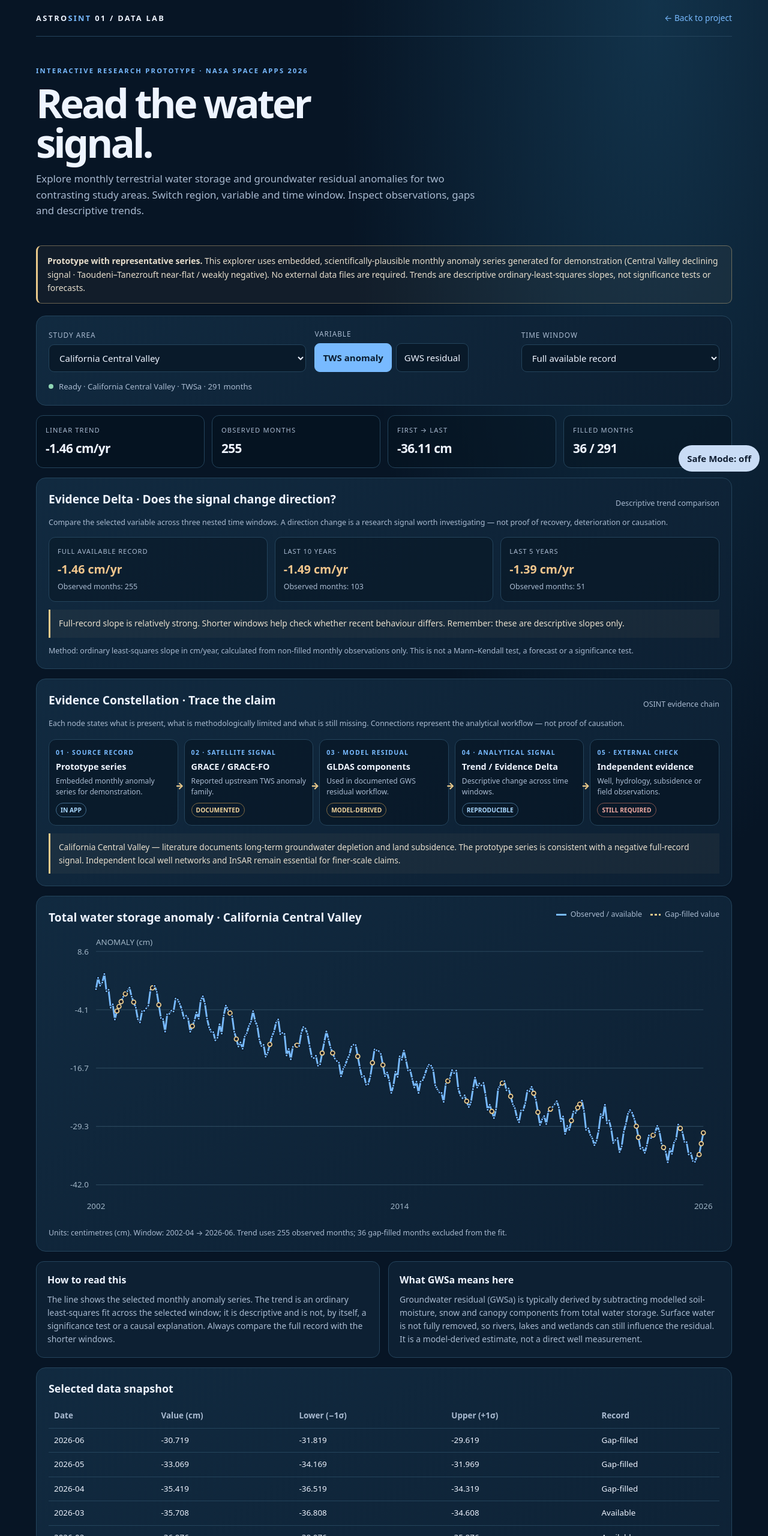
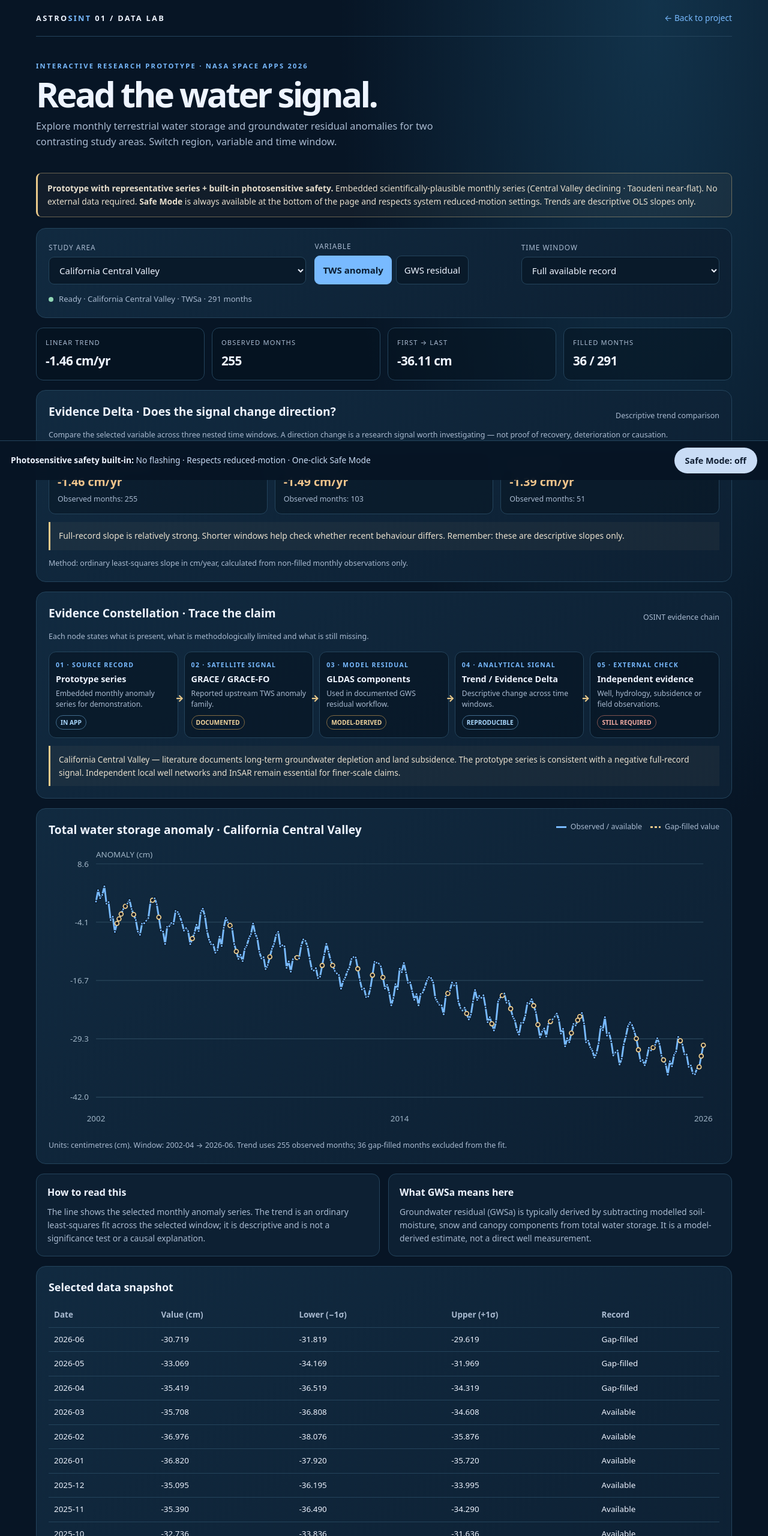
Before and after one commit to pamelazennaro87-creator/AstrOsint01, a plain HTML site: page explorer/index.html in a window 1280 px wide. Shown: the top 2560 px of the page at 60% size. Drawn offline with Linux system fonts and the light colour scheme.

Commit message:
Explorer: highly visible fixed Safe Mode bar + explicit photosensitive safety messaging

```diff
--- a/explorer/index.html
+++ b/explorer/index.html
@@ -6,20 +6,20 @@
 <meta name="theme-color" content="#071525">
 <title>AstrOsint01 | Water Signal Explorer</title>
 <style>
-:root{color-scheme:dark;--bg:#071525;--panel:#0d2033;--panel2:#112a40;--line:#24445c;--ink:#eef4ff;--muted:#a9bad0;--cyan:#78baff;--gold:#e9c98b;--red:#ee9a91;--green:#8fd6b5}
+:root{color-scheme:dark;--bg:#071525;--panel:#0d2033;--panel2:#112a40;--line:#24445c;--ink:#eef4ff;--muted:#a9bad0;--cyan:#78baff;--gold:#e9c98b;--red:#ee9a91;--green:#8fd6b5;--safe:#c9dcf5}
 *{box-sizing:border-box}html{scroll-behavior:smooth}
-body{margin:0;background:radial-gradient(ellipse at 85% 0%,#12334b 0,transparent 34%),var(--bg);color:var(--ink);font:15px/1.6 system-ui,-apple-system,"Segoe UI",sans-serif}
+body{margin:0;background:radial-gradient(ellipse at 85% 0%,#12334b 0,transparent 34%),var(--bg);color:var(--ink);font:15px/1.6 system-ui,-apple-system,"Segoe UI",sans-serif;padding-bottom:70px}
 a{color:var(--cyan);text-underline-offset:3px}
 a:focus-visible,button:focus-visible,select:focus-visible{outline:3px solid var(--gold);outline-offset:3px}
 .wrap{width:min(1160px,calc(100% - 36px));margin:auto}
 .top{display:flex;justify-content:space-between;align-items:center;gap:15px;padding:19px 0;border-bottom:1px solid var(--line)}
 .brand{font-size:.8rem;font-weight:850;letter-spacing:.18em}.brand span{color:var(--cyan)}
 .back{font-size:.86rem;text-decoration:none}
-.hero{padding:48px 0 24px}
+.hero{padding:40px 0 20px}
 .eyebrow{font-size:.7rem;color:var(--cyan);font-weight:800;letter-spacing:.2em;text-transform:uppercase}
-h1{font-size:clamp(2.3rem,5.5vw,4.2rem);line-height:.98;letter-spacing:-.06em;margin:12px 0 14px}
-.hero p{max-width:740px;color:var(--muted);font-size:1.05rem;margin:0}
-.notice{margin:20px 0;padding:14px 16px;border:1px solid rgba(233,201,139,.4);border-left:3px solid var(--gold);background:rgba(233,201,139,.05);border-radius:9px;color:#e8dfcd;font-size:.87rem}
+h1{font-size:clamp(2.1rem,5vw,3.6rem);line-height:.98;letter-spacing:-.06em;margin:10px 0 12px}
+.hero p{max-width:740px;color:var(--muted);font-size:1.02rem;margin:0}
+.notice{margin:18px 0;padding:14px 16px;border:1px solid rgba(233,201,139,.4);border-left:3px solid var(--gold);background:rgba(233,201,139,.05);border-radius:9px;color:#e8dfcd;font-size:.87rem}
 .panel{background:linear-gradient(145deg,var(--panel2),var(--panel));border:1px solid var(--line);border-radius:16px;padding:20px;margin:16px 0}
 .controls{display:grid;grid-template-columns:1.3fr 1fr 1fr;gap:14px;align-items:end}
 label{display:block;color:var(--muted);font-size:.74rem;letter-spacing:.08em;text-transform:uppercase;margin-bottom:6px}
@@ -76,7 +76,11 @@ th,td{text-align:left;padding:9px;border-bottom:1px solid var(--line)}
 th{color:var(--muted);font-weight:650}td{font-variant-numeric:tabular-nums}
 footer{padding:24px 0 42px;color:var(--muted);font-size:.8rem}
 .foot{border-top:1px solid var(--line);padding-top:16px;display:flex;justify-content:space-between;gap:12px;flex-wrap:wrap}
-.safe{position:fixed;right:14px;bottom:14px;background:#c9dcf5;color:#101e32;border:0;border-radius:999px;padding:10px 14px;font-weight:800;cursor:pointer;z-index:5}
+.safe-bar{position:fixed;left:0;right:0;bottom:0;background:rgba(7,21,37,.94);border-top:1px solid #24445c;padding:11px 18px;display:flex;align-items:center;justify-content:space-between;gap:14px;z-index:50;backdrop-filter:blur(8px)}
+.safe-label{color:#c9dcf5;font-size:.86rem}
+.safe-label strong{color:#eef4ff}
+.safe{background:var(--safe);color:#101e32;border:0;border-radius:999px;padding:10px 18px;font-weight:800;cursor:pointer;font-size:.9rem;white-space:nowrap}
+body.safe-mode .safe{background:var(--green);color:#062016}
 body.safe-mode *,body.safe-mode *:before,body.safe-mode *:after{animation:none!important;transition:none!important;scroll-behavior:auto!important}
 @media(max-width:760px){
   .constellation{grid-template-columns:1fr}
@@ -88,7 +92,7 @@ body.safe-mode *,body.safe-mode *:before,body.safe-mode *:after{animation:none!i
   .kpis{grid-template-columns:1fr 1fr}
   .details{grid-template-columns:1fr}
   .panel{padding:15px}
-  .hero{padding-top:36px}
+  .safe-bar{flex-direction:column;align-items:stretch;gap:8px;text-align:center}
 }
 @media(max-width:420px){.controls{grid-template-columns:1fr}.controls>div:first-child{grid-column:auto}}
 @media(prefers-reduced-motion:reduce){html{scroll-behavior:auto}*,*:before,*:after{animation:none!important;transition:none!important}}
@@ -103,12 +107,12 @@ body.safe-mode *,body.safe-mode *:before,body.safe-mode *:after{animation:none!i
 <main class="wrap">
 <section class="hero">
   <div class="eyebrow">Interactive research prototype · NASA Space Apps 2026</div>
-  <h1>Read the water<br>signal.</h1>
-  <p>Explore monthly terrestrial water storage and groundwater residual anomalies for two contrasting study areas. Switch region, variable and time window. Inspect observations, gaps and descriptive trends.</p>
+  <h1>Read the water signal.</h1>
+  <p>Explore monthly terrestrial water storage and groundwater residual anomalies for two contrasting study areas. Switch region, variable and time window.</p>
 </section>
 
 <div class="notice">
-  <strong>Prototype with representative series.</strong> This explorer uses embedded, scientifically-plausible monthly anomaly series generated for demonstration (Central Valley declining signal · Taoudeni–Tanezrouft near-flat / weakly negative). No external data files are required. Trends are descriptive ordinary-least-squares slopes, not significance tests or forecasts.
+  <strong>Prototype with representative series + built-in photosensitive safety.</strong> Embedded scientifically-plausible monthly series (Central Valley declining · Taoudeni near-flat). No external data required. <strong>Safe Mode</strong> is always available at the bottom of the page and respects system reduced-motion settings. Trends are descriptive OLS slopes only.
 </div>
 
 <section class="panel" aria-label="Explorer controls">
@@ -161,7 +165,7 @@ body.safe-mode *,body.safe-mode *:before,body.safe-mode *:after{animation:none!i
     <div class="delta-card"><span>Last 5 years</span><strong id="delta5">—</strong><small id="delta5N">Observed months: —</small></div>
   </div>
   <div class="delta-note" id="deltaInterpretation" role="status">Calculating…</div>
-  <p class="caption">Method: ordinary least-squares slope in cm/year, calculated from non-filled monthly observations only. This is not a Mann–Kendall test, a forecast or a significance test.</p>
+  <p class="caption">Method: ordinary least-squares slope in cm/year, calculated from non-filled monthly observations only.</p>
 </section>
 
 <section class="panel" aria-labelledby="constellationTitle">
@@ -169,7 +173,7 @@ body.safe-mode *,body.safe-mode *:before,body.safe-mode *:after{animation:none!i
     <h2 id="constellationTitle">Evidence Constellation · Trace the claim</h2>
     <span class="caption">OSINT evidence chain</span>
   </div>
-  <p class="caption">Each node states what is present, what is methodologically limited and what is still missing. Connections represent the analytical workflow — not proof of causation.</p>
+  <p class="caption">Each node states what is present, what is methodologically limited and what is still missing.</p>
   <div class="constellation" id="constellationGraph" aria-live="polite">
     <div class="constellation-node">
       <div class="node-step">01 · Source record</div>
@@ -224,11 +228,11 @@ body.safe-mode *,body.safe-mode *:before,body.safe-mode *:after{animation:none!i
 <section class="details">
   <div class="detail">
     <h3>How to read this</h3>
-    <p>The line shows the selected monthly anomaly series. The trend is an ordinary least-squares fit across the selected window; it is descriptive and is not, by itself, a significance test or a causal explanation. Always compare the full record with the shorter windows.</p>
+    <p>The line shows the selected monthly anomaly series. The trend is an ordinary least-squares fit across the selected window; it is descriptive and is not a significance test or a causal explanation.</p>
   </div>
   <div class="detail">
     <h3>What GWSa means here</h3>
-    <p>Groundwater residual (GWSa) is typically derived by subtracting modelled soil-moisture, snow and canopy components from total water storage. Surface water is not fully removed, so rivers, lakes and wetlands can still influence the residual. It is a model-derived estimate, not a direct well measurement.</p>
+    <p>Groundwater residual (GWSa) is typically derived by subtracting modelled soil-moisture, snow and canopy components from total water storage. It is a model-derived estimate, not a direct well measurement.</p>
   </div>
 </section>
 
@@ -240,7 +244,7 @@ body.safe-mode *,body.safe-mode *:before,body.safe-mode *:after{animation:none!i
       <tbody id="rows"><tr><td colspan="5">Loading…</td></tr></tbody>
     </table>
   </div>
-  <p class="caption">The table lists the most recent 12 records in the selected window.</p>
+  <p class="caption">Most recent 12 records in the selected window.</p>
 </section>
 </main>
 
@@ -251,15 +255,15 @@ body.safe-mode *,body.safe-mode *:before,body.safe-mode *:after{animation:none!i
   </div>
 </footer>
 
-<button class="safe" id="safeToggle" type="button" aria-pressed="false">Safe Mode: off</button>
+<div class="safe-bar" role="region" aria-label="Photosensitive safety controls">
+  <span class="safe-label"><strong>Photosensitive safety built-in:</strong> No flashing · Respects reduced-motion · One-click Safe Mode</span>
+  <button class="safe" id="safeToggle" type="button" aria-pressed="false">Safe Mode: off</button>
+</div>
 
 <script>
 (function(){
 'use strict';
-
-// Lightweight seeded PRNG (Mulberry32)
 function mulberry32(a){return function(){a|=0;a=a+0x6D2B79F5|0;var t=Math.imul(a^a>>>15,1|a);t=t+Math.imul(t^t>>>7,61|t)^t;return((t^t>>>14)>>>0)/4294967296}}
-
 function generateSeries(config){
   const {trendPerYear, seasonalAmp, noise, fillRate, seed, n=291} = config;
   const rand = mulberry32(seed);
@@ -291,7 +295,6 @@ function generateSeries(config){
   }
   return rows;
 }
-
 const DATA = {
   california: {
     TWSa: generateSeries({trendPerYear:-1.45, seasonalAmp:3.1, noise:2.0, fillRate:0.12, seed:42}),
@@ -302,27 +305,11 @@ const DATA = {
     GWSa: generateSeries({trendPerYear:-0.33, seasonalAmp:1.4, noise:1.25, fillRate:0.10, seed:45})
   }
 };
-
-const labels = {
-  california: 'California Central Valley',
-  taoudeni: 'Taoudeni–Tanezrouft Basin'
-};
-
-let region = 'california';
-let variable = 'TWSa';
-let period = 'all';
-
+const labels = { california: 'California Central Valley', taoudeni: 'Taoudeni–Tanezrouft Basin' };
+let region = 'california', variable = 'TWSa', period = 'all';
 const $ = id => document.getElementById(id);
-
-function fmt(v, d=2){
-  return Number.isFinite(v) ? v.toFixed(d) : '—';
-}
-
-function monthIndex(dateStr){
-  const [y,m] = dateStr.split('-').map(Number);
-  return y*12 + (m-1);
-}
-
+function fmt(v, d=2){ return Number.isFinite(v) ? v.toFixed(d) : '—'; }
+function monthIndex(dateStr){ const [y,m] = dateStr.split('-').map(Number); return y*12 + (m-1); }
 function regression(rows){
   const valid = rows.filter(r => Number.isFinite(r.value));
   if(valid.length < 2) return null;
@@ -332,14 +319,10 @@ function regression(rows){
   const mx = xs.reduce((a,b)=>a+b,0)/n;
   const my = ys.reduce((a,b)=>a+b,0)/n;
   let num=0, den=0;
-  for(let i=0;i<n;i++){
-    num += (xs[i]-mx)*(ys[i]-my);
-    den += (xs[i]-mx)*(xs[i]-mx);
-  }
+  for(let i=0;i<n;i++){ num += (xs[i]-mx)*(ys[i]-my); den += (xs[i]-mx)*(xs[i]-mx); }
   if(den === 0) return null;
   return (num/den) * 12;
 }
-
 function filterPeriod(rows){
   if(period === 'all') return rows;
   const years = period === '10' ? 10 : 5;
@@ -348,17 +331,9 @@ function filterPeriod(rows){
   const cutoff = monthIndex(last.date) - years*12;
   return rows.filter(r => monthIndex(r.date) >= cutoff);
 }
-
-function setStatus(text){
-  $('statusText').textContent = text;
-  $('statusDot').className = 'dot ok';
-}
-
+function setStatus(text){ $('statusText').textContent = text; $('statusDot').className = 'dot ok'; }
 function updateDelta(rows){
-  const make = (subset) => {
-    const real = subset.filter(r => !r.filled);
-    return {slope: regression(real), n: real.length};
-  };
+  const make = (subset) => { const real = subset.filter(r => !r.filled); return {slope: regression(real), n: real.length}; };
   const full = make(rows);
   const last = rows[rows.length-1];
   if(!last) return;
@@ -366,77 +341,47 @@ function updateDelta(rows){
   const cut5  = monthIndex(last.date) - 60;
   const d10 = make(rows.filter(r => monthIndex(r.date) >= cut10));
   const d5  = make(rows.filter(r => monthIndex(r.date) >= cut5));
-
   const show = (el, nEl, obj) => {
-    if(obj.slope === null){
-      el.textContent = '—'; el.className = '';
-    } else {
-      el.textContent = (obj.slope>0?'+':'') + fmt(obj.slope) + ' cm/yr';
-      el.className = obj.slope > 0.05 ? 'delta-positive' : (obj.slope < -0.05 ? 'delta-negative' : '');
-    }
+    if(obj.slope === null){ el.textContent = '—'; el.className = ''; }
+    else { el.textContent = (obj.slope>0?'+':'') + fmt(obj.slope) + ' cm/yr'; el.className = obj.slope > 0.05 ? 'delta-positive' : (obj.slope < -0.05 ? 'delta-negative' : ''); }
     nEl.textContent = 'Observed months: ' + obj.n;
   };
   show($('deltaFull'), $('deltaFullN'), full);
   show($('delta10'),   $('delta10N'),   d10);
   show($('delta5'),    $('delta5N'),    d5);
-
   const s0 = full.slope||0, s2 = d5.slope||0;
   let msg = 'All three windows show a broadly consistent direction. ';
-  if((s0 > 0.1 && s2 < -0.1) || (s0 < -0.1 && s2 > 0.1)){
-    msg = 'Possible recent change of direction relative to the full record. Investigate further with independent data. ';
-  } else if(Math.abs(s0) > 0.9){
-    msg = 'Full-record slope is relatively strong. Shorter windows help check whether recent behaviour differs. ';
-  }
+  if((s0 > 0.1 && s2 < -0.1) || (s0 < -0.1 && s2 > 0.1)){ msg = 'Possible recent change of direction relative to the full record. Investigate further with independent data. '; }
+  else if(Math.abs(s0) > 0.9){ msg = 'Full-record slope is relatively strong. Shorter windows help check whether recent behaviour differs. '; }
   msg += 'Remember: these are descriptive slopes only.';
   $('deltaInterpretation').textContent = msg;
 }
-
 function updateConstellation(){
   const text = region === 'california'
     ? 'California Central Valley — literature documents long-term groundwater depletion and land subsidence. The prototype series is consistent with a negative full-record signal. Independent local well networks and InSAR remain essential for finer-scale claims.'
     : 'Taoudeni–Tanezrouft Basin — the prototype series is near-flat to weakly negative. This basin is not interchangeable with the Inner Niger Delta. Geographic definition and independent verification are required before any regional interpretation.';
   $('constellationAssessment').textContent = text;
 }
-
 function drawChart(data){
   const svg = $('chart');
   const W=920, H=390, L=65, R=22, T=22, B=48;
   const pw = W-L-R, ph = H-T-B;
-  if(data.length < 2){
-    svg.innerHTML = '<text x="460" y="190" text-anchor="middle" fill="#9fb4c5">Not enough data.</text>';
-    return;
-  }
+  if(data.length < 2){ svg.innerHTML = '<text x="460" y="190" text-anchor="middle" fill="#9fb4c5">Not enough data.</text>'; return; }
   const vals = data.map(d => d.value);
   const min = Math.min(...vals), max = Math.max(...vals);
   const pad = Math.max((max-min)*0.12, 0.6);
   const lo = min - pad, hi = max + pad;
   const x = i => L + i/(data.length-1)*pw;
   const y = v => T + (hi-v)/(hi-lo)*ph;
-
   let parts = [];
-  for(let j=0; j<=4; j++){
-    const v = lo + (hi-lo)*j/4;
-    const yy = y(v);
-    parts.push('<line class="gridline" x1="'+L+'" y1="'+yy+'" x2="'+(W-R)+'" y2="'+yy+'"/>');
-    parts.push('<text class="axis" x="'+(L-10)+'" y="'+(yy+4)+'" text-anchor="end">'+fmt(v,1)+'</text>');
-  }
-  [0, Math.floor((data.length-1)/2), data.length-1].forEach(i=>{
-    parts.push('<text class="axis" x="'+x(i)+'" y="'+(H-15)+'" text-anchor="middle">'+data[i].date.slice(0,4)+'</text>');
-  });
-
-  let path = '';
-  data.forEach((d,i)=> path += (i?' L':'M') + x(i).toFixed(1) + ' ' + y(d.value).toFixed(1));
+  for(let j=0; j<=4; j++){ const v = lo + (hi-lo)*j/4; const yy = y(v); parts.push('<line class="gridline" x1="'+L+'" y1="'+yy+'" x2="'+(W-R)+'" y2="'+yy+'"/>'); parts.push('<text class="axis" x="'+(L-10)+'" y="'+(yy+4)+'" text-anchor="end">'+fmt(v,1)+'</text>'); }
+  [0, Math.floor((data.length-1)/2), data.length-1].forEach(i=>{ parts.push('<text class="axis" x="'+x(i)+'" y="'+(H-15)+'" text-anchor="middle">'+data[i].date.slice(0,4)+'</text>'); });
+  let path = ''; data.forEach((d,i)=> path += (i?' L':'M') + x(i).toFixed(1) + ' ' + y(d.value).toFixed(1));
   parts.push('<path class="series" d="'+path+'"/>');
-
-  data.forEach((d,i)=>{
-    const cx = x(i), cy = y(d.value);
-    const cls = d.filled ? 'filled-dot' : 'real-dot';
-    parts.push('<circle class="'+cls+'" cx="'+cx+'" cy="'+cy+'" r="'+(d.filled?2.8:1.8)+'"><title>'+d.date+': '+fmt(d.value,3)+' cm ('+(d.filled?'gap-filled':'available')+')</title></circle>');
-  });
+  data.forEach((d,i)=>{ const cx = x(i), cy = y(d.value); const cls = d.filled ? 'filled-dot' : 'real-dot'; parts.push('<circle class="'+cls+'" cx="'+cx+'" cy="'+cy+'" r="'+(d.filled?2.8:1.8)+'"><title>'+d.date+': '+fmt(d.value,3)+' cm ('+(d.filled?'gap-filled':'available')+')</title></circle>'); });
   parts.push('<text class="axis" x="'+L+'" y="13">ANOMALY (cm)</text>');
   svg.innerHTML = parts.join('');
 }
-
 function render(){
   const series = DATA[region][variable];
   const windowed = filterPeriod(series);
@@ -445,27 +390,19 @@ function render(){
   const slope = regression(real);
   const first = real[0], last = real[real.length-1];
   const delta = (first && last) ? last.value - first.value : null;
-
   $('trend').textContent = slope === null ? '—' : ((slope>0?'+':'') + fmt(slope) + ' cm/yr');
   $('count').textContent = String(real.length);
   $('change').textContent = delta === null ? '—' : ((delta>0?'+':'') + fmt(delta) + ' cm');
   $('filled').textContent = fills.length + ' / ' + windowed.length;
-
   const varLabel = variable === 'TWSa' ? 'Total water storage' : 'Groundwater residual (GWSa)';
   $('chartTitle').textContent = varLabel + ' anomaly · ' + labels[region];
   $('chartCaption').textContent = 'Units: centimetres (cm). Window: ' + (windowed[0]?.date||'—') + ' → ' + (windowed[windowed.length-1]?.date||'—') + '. Trend uses ' + real.length + ' observed months; ' + fills.length + ' gap-filled months excluded from the fit.';
-
   drawChart(windowed);
   updateDelta(series);
   updateConstellation();
-
-  $('rows').innerHTML = windowed.slice(-12).reverse().map(r =>
-    '<tr><td>'+r.date+'</td><td>'+fmt(r.value,3)+'</td><td>'+fmt(r.lower,3)+'</td><td>'+fmt(r.upper,3)+'</td><td>'+(r.filled?'Gap-filled':'Available')+'</td></tr>'
-  ).join('') || '<tr><td colspan="5">No values in this window.</td></tr>';
-
+  $('rows').innerHTML = windowed.slice(-12).reverse().map(r => '<tr><td>'+r.date+'</td><td>'+fmt(r.value,3)+'</td><td>'+fmt(r.lower,3)+'</td><td>'+fmt(r.upper,3)+'</td><td>'+(r.filled?'Gap-filled':'Available')+'</td></tr>').join('') || '<tr><td colspan="5">No values in this window.</td></tr>';
   setStatus('Ready · ' + labels[region] + ' · ' + variable + ' · ' + windowed.length + ' months');
 }
-
 $('region').addEventListener('change', e => { region = e.target.value; render(); });
 $('period').addEventListener('change', e => { period = e.target.value; render(); });
 document.querySelectorAll('[data-variable]').forEach(btn => {
@@ -478,9 +415,8 @@ document.querySelectorAll('[data-variable]').forEach(btn => {
 $('safeToggle').addEventListener('click', () => {
   const on = document.body.classList.toggle('safe-mode');
   $('safeToggle').setAttribute('aria-pressed', String(on));
-  $('safeToggle').textContent = on ? 'Safe Mode: on' : 'Safe Mode: off';
+  $('safeToggle').textContent = on ? 'Safe Mode: ON' : 'Safe Mode: off';
 });
-
 render();
 })();
 </script>
```
